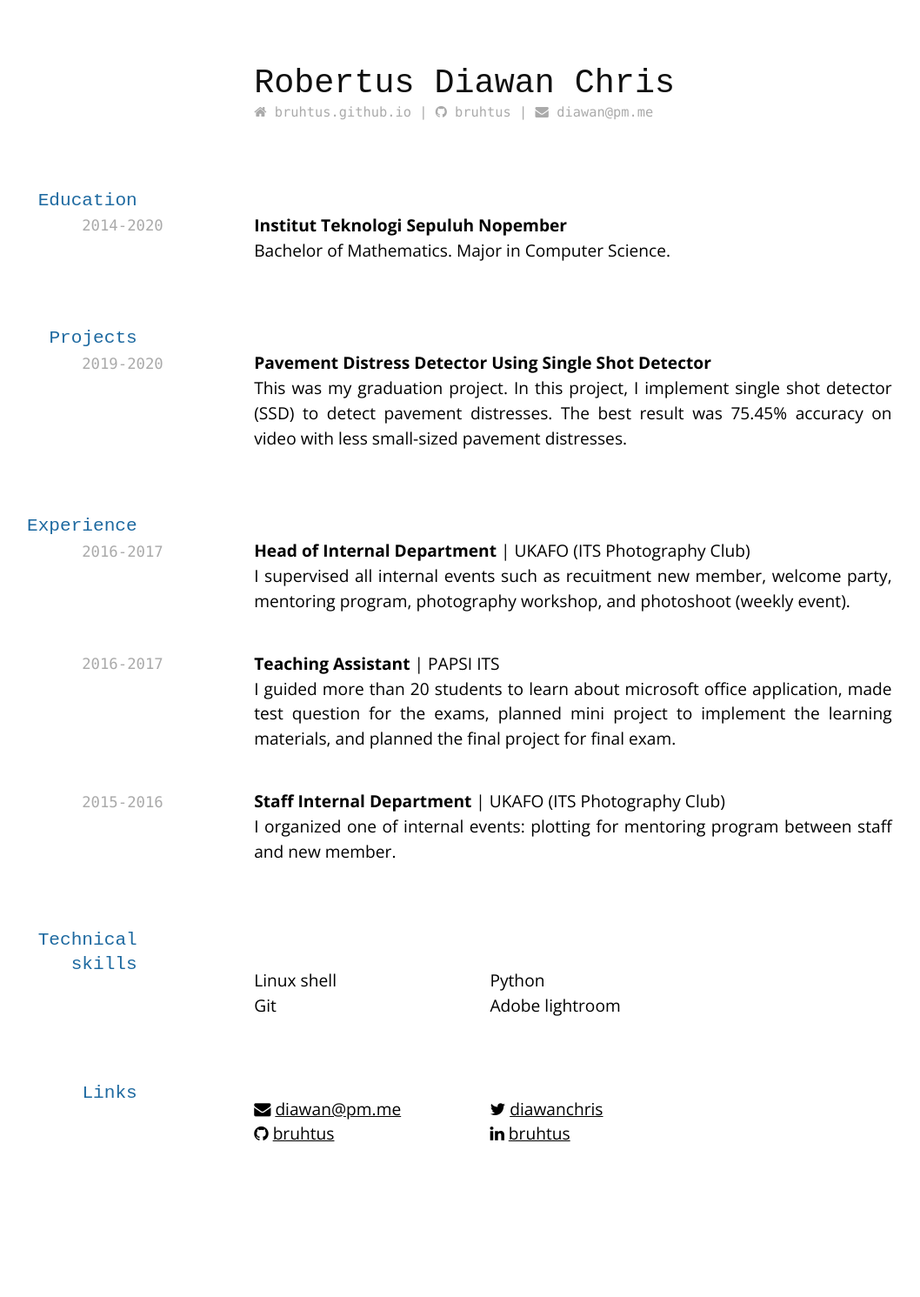
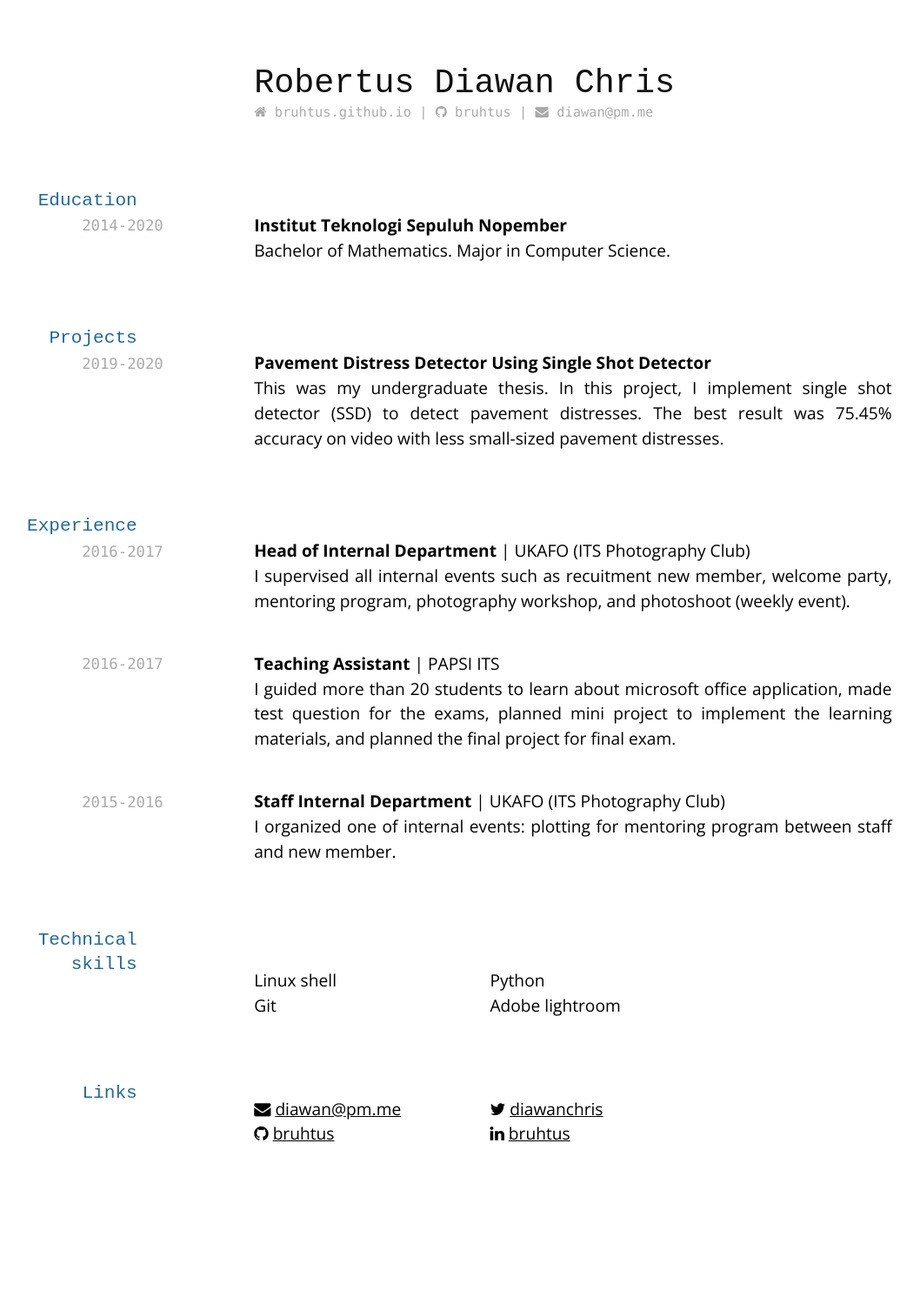
Before and after one commit to TimoTSchmidt/test3, a Jekyll site: the page built from index.md, in a window 1280 px wide. Shown: the whole page at 87% size, without its empty margins (71-1129 px from the left). Built offline with Jekyll 4.4.1, drawn with Linux system fonts in a browser that asks for light colours; nearby versions of some CDN libraries.

Commit message:
From graduation project to undergraduate thesis

```diff
--- a/index.md
+++ b/index.md
@@ -22,7 +22,7 @@ Bachelor of Mathematics. Major in Computer Science.
 
 `2019-2020` <br>
 __Pavement Distress Detector Using Single Shot Detector__ <br>
-This was my graduation project. In this project, I implement single shot detector (SSD) to detect pavement distresses.
+This was my undergraduate thesis. In this project, I implement single shot detector (SSD) to detect pavement distresses.
 The best result was 75.45% accuracy on video with less small-sized pavement distresses.
 
 ## Experience
```
